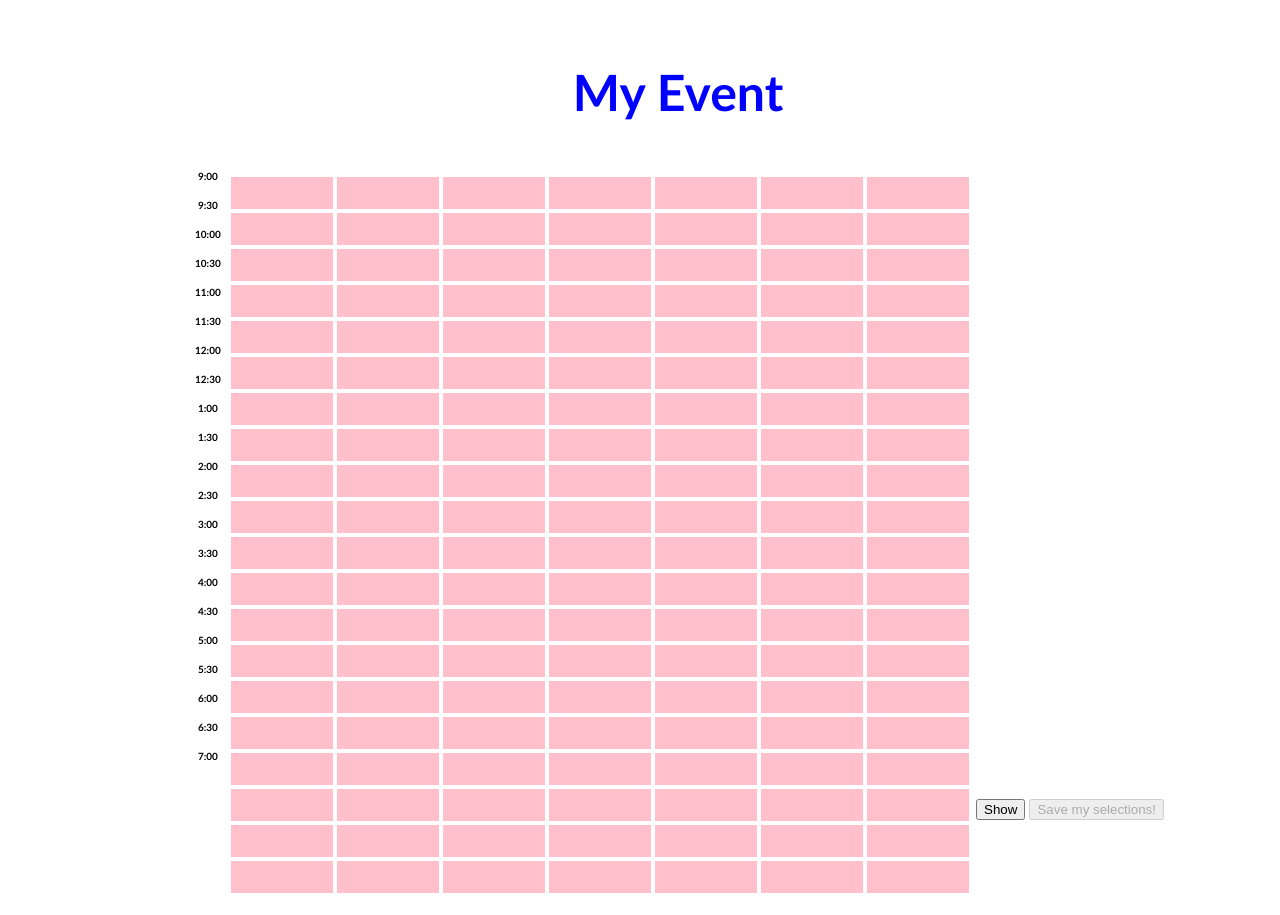
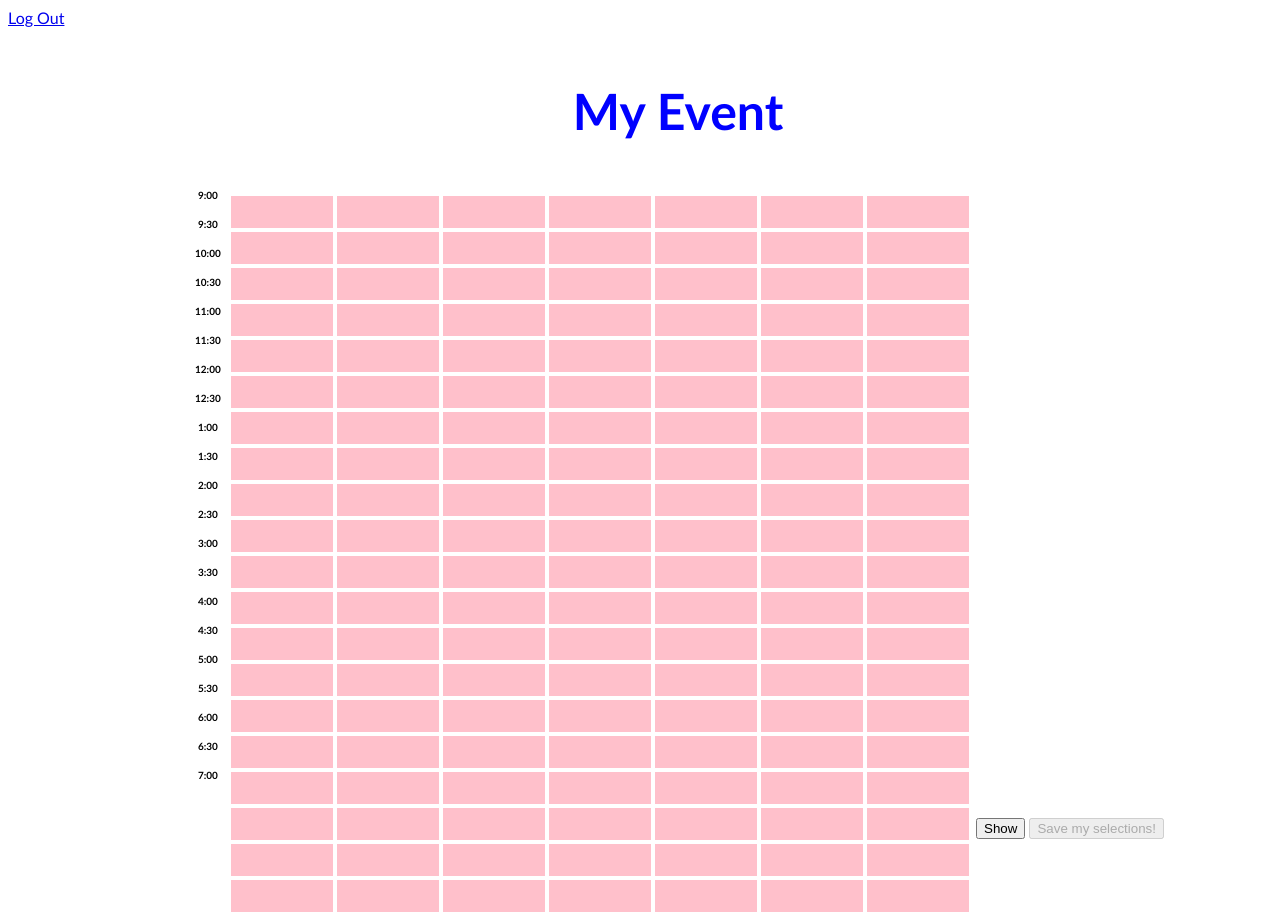
Before and after one commit to owenzel/cs178-scheduling, a SvelteKit app: page /schedule/1/1/1 in a window 1280 px wide. Built offline with nearby package versions, Linux system fonts and the light colour scheme; no server answers; the database is empty.

Commit message:
Added login form browser validation, more todos, and logout link

```diff
--- a/src/routes/+page.svelte
+++ b/src/routes/+page.svelte
@@ -11,6 +11,7 @@
 		  name="firstName"
 		  id="firstName"
 		  placeholder="First Name"
+		  required
 		/>
 	</FormGroup>
 	<FormGroup>
@@ -19,6 +20,7 @@
 		  name="lastInitial"
 		  id="lastInitial"
 		  placeholder="Last Initial"
+		  required
 		/>
 	</FormGroup>
 	<Button color='primary' type='submit'>Sign In</Button>
--- a/src/routes/schedule/[meeting_name]/[first_name]/[last_initial]/+page.svelte
+++ b/src/routes/schedule/[meeting_name]/[first_name]/[last_initial]/+page.svelte
@@ -1,12 +1,16 @@
 <script>
+	// TODO: Location form should be associated with a slot
+	// TODO: Location should appear in some kind of legend on the side?
+	// TODO: Save & properly retrieve location (persistent storage)
 	// TODO: Save selections to csv that we can export
-	// TODO: Add log out button
-	// TODO: Add option for virtual location
+	// TODO: Add option for virtual location to location form
 	// TODO: Add success/error message to let user know that data was saved properly
+	// TODO: Update styling to be consistent (use Bootstrap?)
 	// TODO: Add time zone (IF TIME)
 
 
 	import Modal from "../../../../../lib/components/Modal.svelte";
+	import { Button } from "sveltestrap";
 
 	// Access the loaded data
 	export let data;
@@ -179,6 +183,7 @@
 </style>
 
 <!-- TODO: Add column headers: days of week -->
+<a href="/">Log Out</a>
 <svelte:window on:mousedown={beginDrag} on:mouseup={endDrag} />
 <div class="scheduler">
 	<h1>My Event</h1>
```
